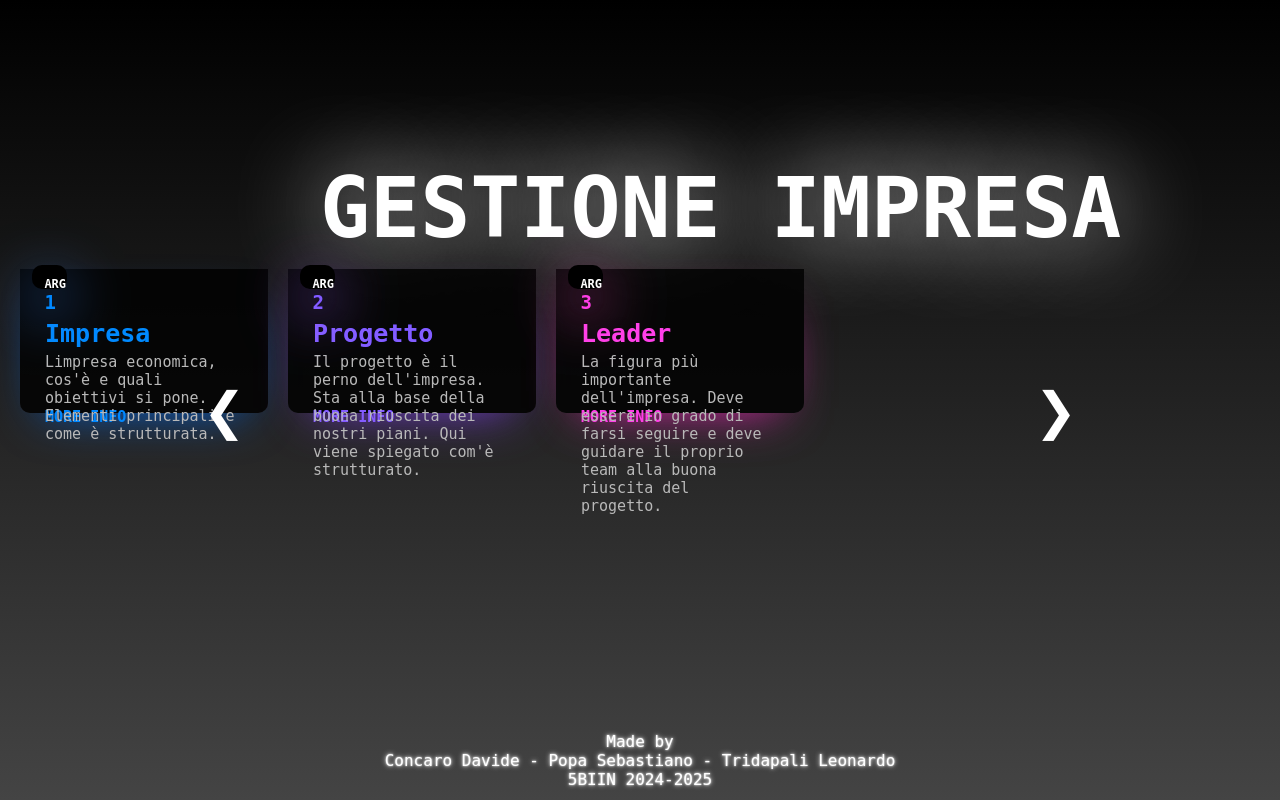
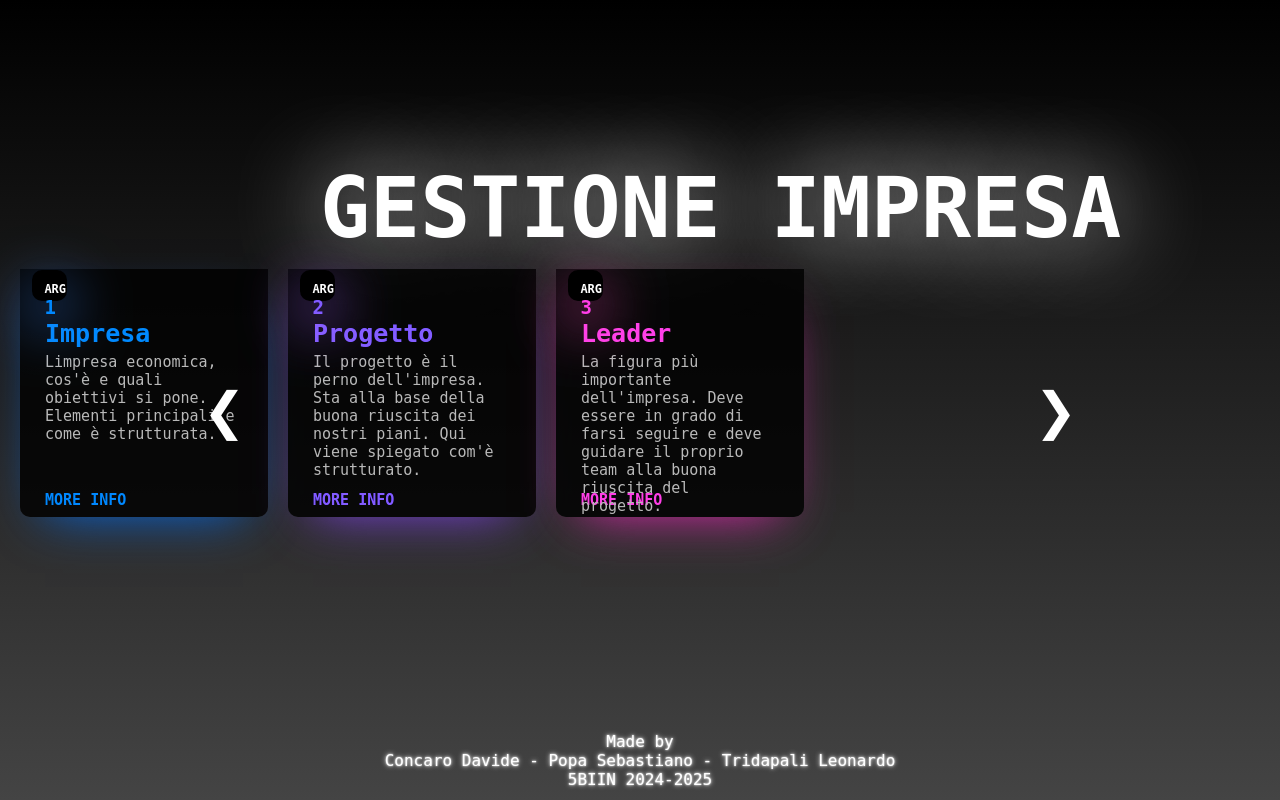
Before and after one commit to tridoz06/GPOI, a PHP site: page / in a window 1280 px wide. Run offline with PHP 8.4, Linux system fonts and the light colour scheme; data comes from the database, SQL or seed files in the repository; some web fonts are replaced.

Commit message:
heigth card

```diff
--- a/CSS/style.css
+++ b/CSS/style.css
@@ -70,7 +70,7 @@ input{
     width: 100%;
     transition: all 0.5s ease-in-out;
     border-radius: 10px;
-    height: 30%;
+    height: 50%;
 
 }
 
```
